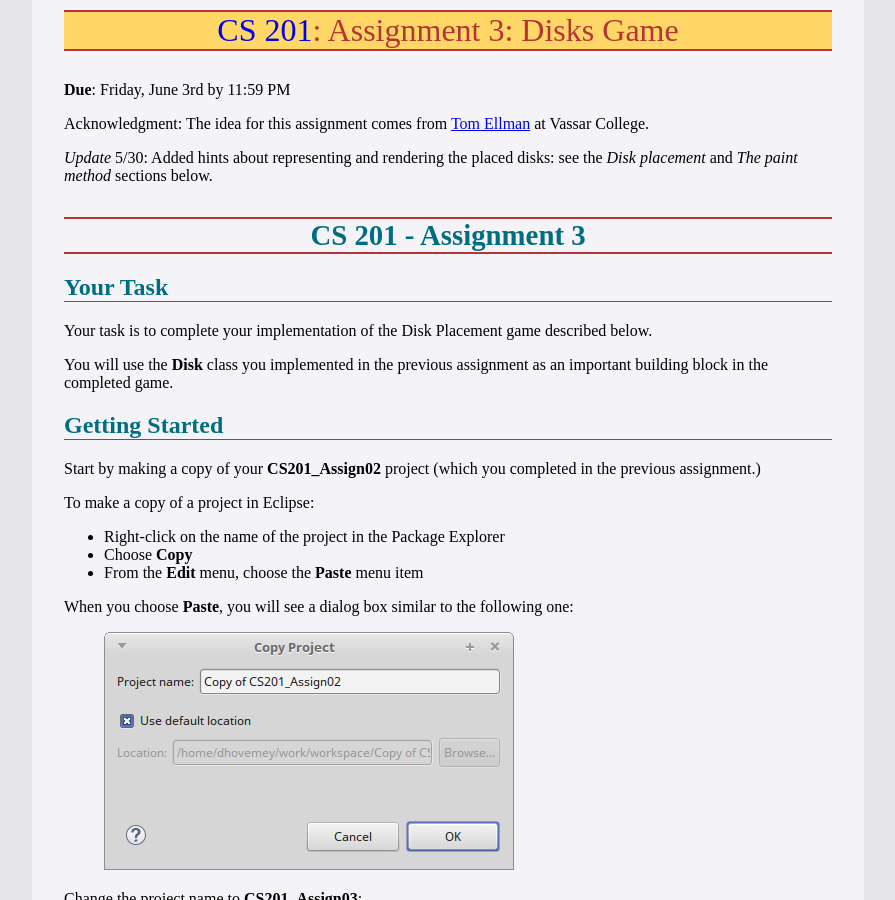
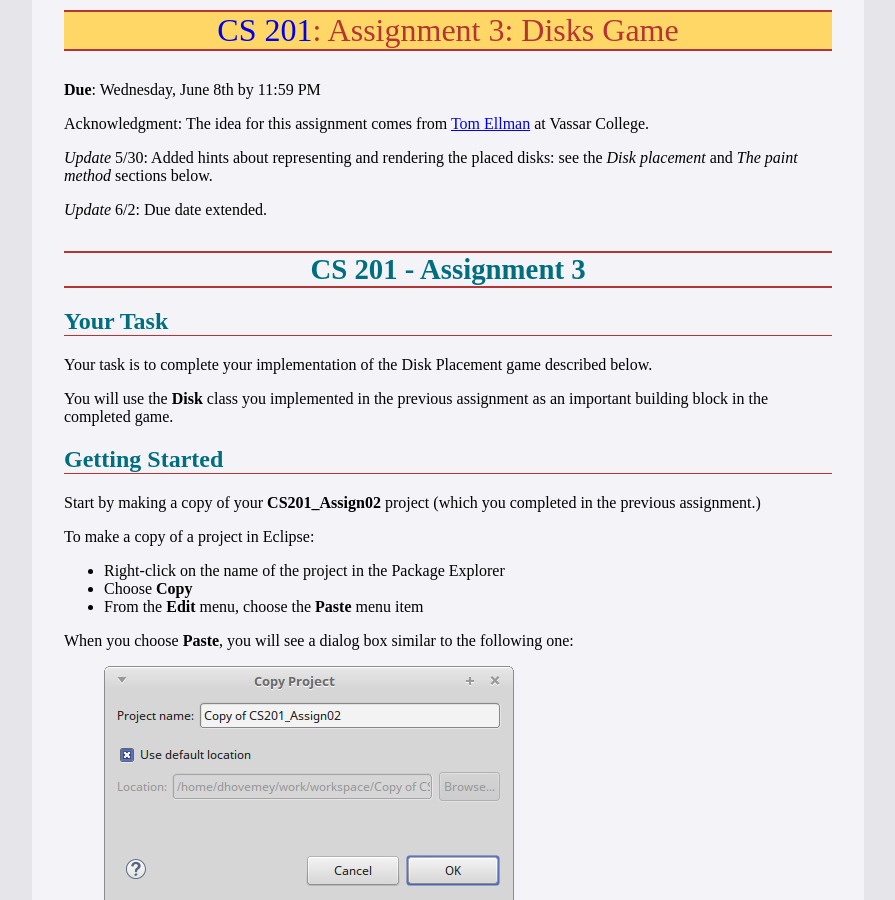
Before and after one commit to ycpcs/cs201-summer2016, a Jekyll site: the page built from assign/assign03.md, in a window 1280 px wide and 900 px high. Shown: the whole window, without its empty margins (192-1087 px from the left). Built offline with Jekyll 4.4.1, drawn with Linux system fonts in a browser that asks for light colours; some web fonts are replaced.

Commit message:
resched office hours, extend due date for assign3

```diff
--- a/assign/assign03.md
+++ b/assign/assign03.md
@@ -3,11 +3,13 @@ layout: default
 title: "Assignment 3: Disks Game"
 ---
 
-**Due**: Friday, June 3rd by 11:59 PM
+**Due**: Wednesday, June 8th by 11:59 PM
 
 Acknowledgment: The idea for this assignment comes from [Tom Ellman](http://pages.vassar.edu/tomellman/) at Vassar College.
 
 *Update* 5/30: Added hints about representing and rendering the placed disks: see the *Disk placement* and *The paint method* sections below.
+
+*Update* 6/2: Due date extended.
 
 CS 201 - Assignment 3
 =====================
```
Also changed, not shown: assign/index.md (+1 -1 lines), index.md (+1 -0 lines).
